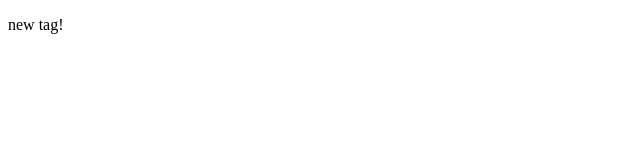
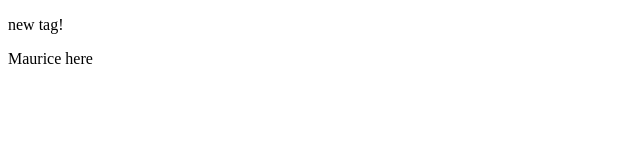
Before and after one commit to anthonylai868/git-collab, a plain HTML site: page index.html in a window 1280 px wide. Shown: the full height of the page, 0-640 px from the left. Drawn offline with Linux system fonts and the light colour scheme.

Commit message:
new paragraph

```diff
--- a/index.html
+++ b/index.html
@@ -10,6 +10,7 @@
 
 <body>
     <p>new tag!</p>
+    <p>Maurice here</p>
 </body>
 
 </html>
```
